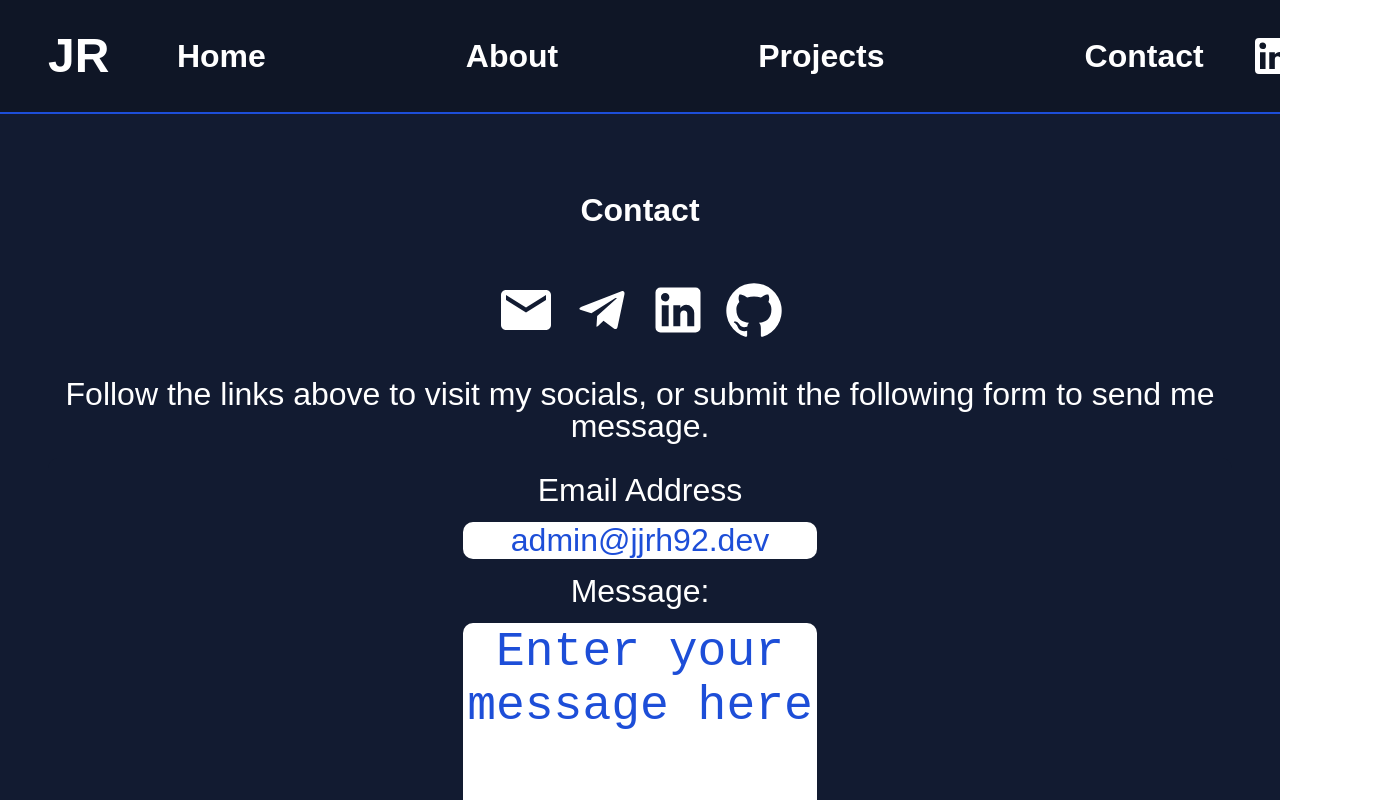
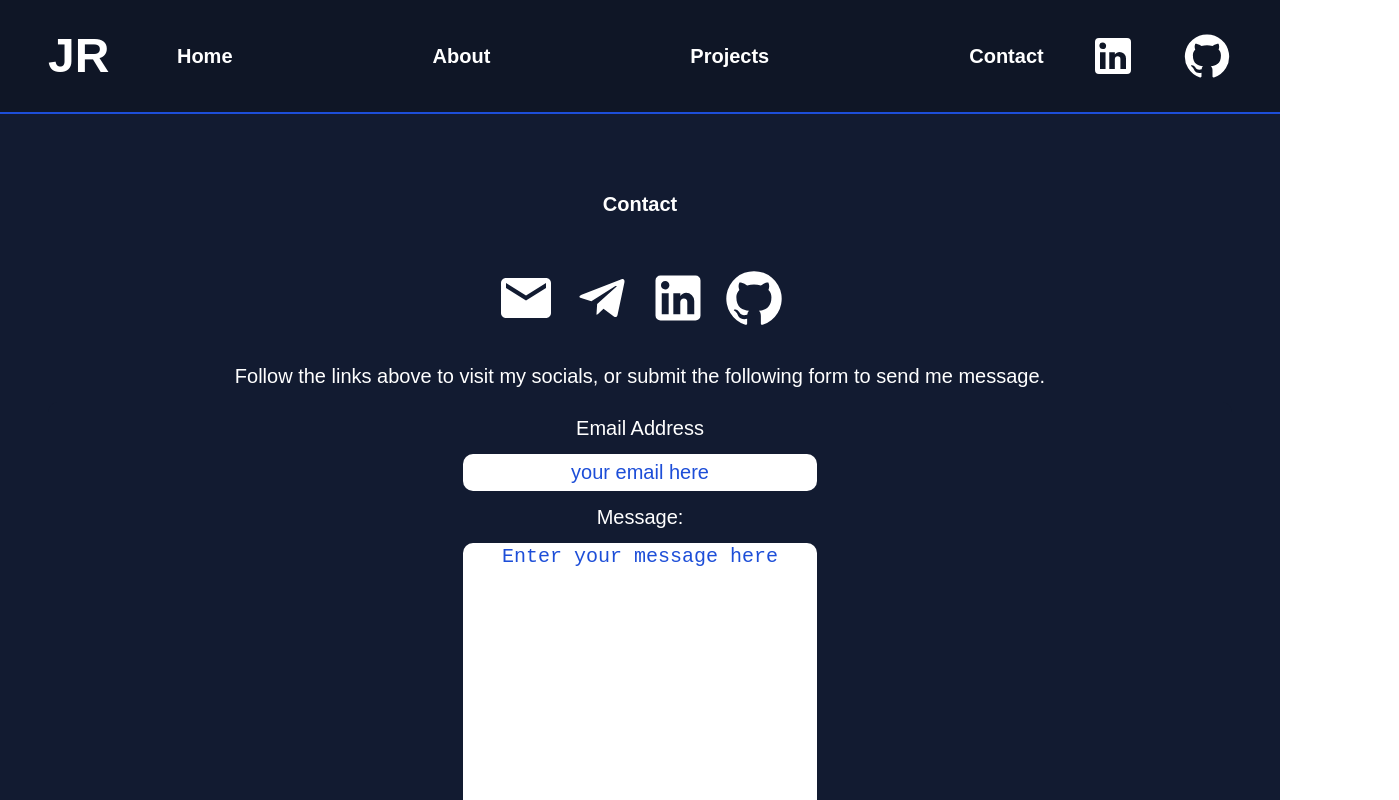
Before and after one commit to jjrh92/Portfolio, a React (Vite) app: page /contact in a window 1280 px wide. Shown: the top 800 px of the page, 1399 px wide, since content can reach past the window. Built offline with nearby package versions, Linux system fonts and the light colour scheme.

Commit message:
QA Bultistico

```diff
--- a/src/components/Pages/About/About.jsx
+++ b/src/components/Pages/About/About.jsx
@@ -20,7 +20,7 @@ const Container = styled ("section") ({
 
 const Title = styled ("h1") ({
 
-    fontSize: "2rem",
+    fontSize: "20px",
     fontWeight: "bold",
     color: ColorsPortfolio.text1,
     paddingTop: "2rem",
@@ -31,9 +31,9 @@ const Title = styled ("h1") ({
 
 const Text = styled ("p") ({
 
-    fontSize: "2rem",
+    fontSize: "18px",
     color: ColorsPortfolio.text1,
-    textAlign: "justify",
+    textAlign: "center",
     lineHeight: "3rem",
 
 });
@@ -50,7 +50,7 @@ const SubContainer = styled ("div") ({
 
 const SubTitle = styled ("h1") ({
 
-  fontSize: "2rem",
+  fontSize: "20px",
   fontWeight: "bold",
   color: ColorsPortfolio.text1,
   paddingTop: "1rem",
@@ -85,7 +85,7 @@ const About = () => {
     <Container id='Container'>
       <SubContainer>
         <Title id='Title'>About me</Title>
-          <Text id='Text'>Worked as a Lawyer since 2005. Now pursuing a carreer change I build websites for diverse clients and programming has become my passion. I have always loved working with people and helping them reach their goals. I'm a Venezuelan born and raised and since 2018 I've been living in Santiago, Chile. Programming has given me the chance to learn new skills and rediscover myself as a professional. I consider myself a proactive and open-minded person who is always looking to learn new things and overcome new challenges. My goal is keep growing experience with technology and offer high quality web development services to people and companies. Thank you for visiting my Portfolio.</Text>
+          <Text id='Text'>Worked as a Lawyer since 2015. Now pursuing a carreer change I build websites for diverse clients and programming has become my passion. I have always loved working with people and helping them reach their goals. I'm a Venezuelan born and raised and since 2018 I've been living in Santiago, Chile. Programming has given me the chance to learn new skills and rediscover myself as a professional. I consider myself a proactive and open-minded person who is always looking to learn new things and overcome new challenges. My goal is keep growing experience with technology and offer high quality web development services to people and companies. Thank you for visiting my Portfolio.</Text>
 
           <Title id='Title'>Resume</Title>
           <Button draggable="false" variant="text" title="Click on the button to download my resume" href="https://drive.google.com/file/d/1zpu6fVMFGLL-YX-zEAg8iNvCIfELOZEy/view?usp=drive_link" target="_blank" rel="noopener noreferrer">
--- a/src/components/Pages/Contact/Contact.jsx
+++ b/src/components/Pages/Contact/Contact.jsx
@@ -25,7 +25,7 @@ const Container = styled ("section") ({
 
 const Title = styled ("h1") ({
 
-    fontSize: "2rem",
+    fontSize: "20px",
     fontWeight: "bold",
     color: ColorsPortfolio.text1,
     paddingTop: "5rem",
@@ -36,7 +36,7 @@ const Title = styled ("h1") ({
 
 const Text = styled ("p") ({
 
-  fontSize: "2rem",
+  fontSize: "20px",
   color: ColorsPortfolio.text1,
   textAlign: "center",
   display: "flex",
--- a/src/components/Pages/Contact/Form.css
+++ b/src/components/Pages/Contact/Form.css
@@ -2,5 +2,6 @@
 
     text-align: center;
     color: #1D4ED8;
+    font-size: 20px;
 
 }
--- a/src/components/Pages/Contact/Form.jsx
+++ b/src/components/Pages/Contact/Form.jsx
@@ -22,7 +22,7 @@ const FormContainer = styled ("form") ({
 
 const Label = styled ("label") ({
 
-    fontSize: "2rem",
+    fontSize: "20px",
     color: ColorsPortfolio.text1,
     textAlign: "center",
 
@@ -34,7 +34,7 @@ const Input = styled ("input") ({
     height: "35px",
     width: "350px",
     borderRadius: "10px",
-    fontSize: "2rem",
+    fontSize: "20px",
     outline: "none",
     border: "none",
     color: ColorsPortfolio.hover,
@@ -58,7 +58,7 @@ const TextArea = styled ("textarea") ({
 
 const SendButton = styled ("button") ({
 
-    fontSize: "2rem",
+    fontSize: "20px",
     fontWeight: "bold",
     backgroundColor: ColorsPortfolio.text1,
     border: "3px solid",
@@ -85,7 +85,7 @@ function Form () {
 
       <Label htmlFor="email">Email Address</Label>
 
-      <Input autoComplete='off' required placeholder='admin@jjrh92.dev' id="email"type="email" name="email"/>
+      <Input autoComplete='off' required placeholder='your email here' id="email"type="email" name="email"/>
 
       <ValidationError prefix="Email" field="email" errors={state.errors} />
 
--- a/src/components/Pages/Landing/Landing.jsx
+++ b/src/components/Pages/Landing/Landing.jsx
@@ -21,7 +21,7 @@ const Container = styled ("section") ({
 
 const Title = styled ("h1") ({
 
-    fontSize: "2rem",
+    fontSize: "20px",
     fontWeight: "bold",
     color: ColorsPortfolio.text1,
     paddingTop: "3rem",
@@ -31,7 +31,7 @@ const Title = styled ("h1") ({
 
 const SubTitle = styled ("h1") ({
 
-    fontSize: "1.7rem",
+    fontSize: "20px",
     fontWeight: "bold",
     color: ColorsPortfolio.text1,
     paddingTop: "1rem",
@@ -41,7 +41,7 @@ const SubTitle = styled ("h1") ({
 
 const Text = styled ("p") ({
 
-    fontSize: "2rem",
+    fontSize: "16px",
     color: ColorsPortfolio.text1,
     textAlign: "justify",
     paddingBottom: "2rem",
--- a/src/components/Pages/Navbar/navLinks.jsx
+++ b/src/components/Pages/Navbar/navLinks.jsx
@@ -22,13 +22,13 @@ export function NavLinks (props) {
 
     <LinksWrapper>
 
-      <NavLink draggable="false" style={{fontSize: "2rem", fontWeight: "bold", textDecoration: "none", color: ColorsPortfolio.text1,}} to="/">Home</NavLink>
+      <NavLink draggable="false" style={{fontSize: "20px", fontWeight: "bold", textDecoration: "none", color: ColorsPortfolio.text1,}} to="/">Home</NavLink>
 
-      <NavLink draggable="false" style={{fontSize: "2rem", fontWeight: "bold", textDecoration: "none", color: ColorsPortfolio.text1,}} to="/about">About</NavLink>
+      <NavLink draggable="false" style={{fontSize: "20px", fontWeight: "bold", textDecoration: "none", color: ColorsPortfolio.text1,}} to="/about">About</NavLink>
 
-      <NavLink draggable="false" style={{fontSize: "2rem", fontWeight: "bold", textDecoration: "none", color: ColorsPortfolio.text1,}} to="/projects">Projects</NavLink>
+      <NavLink draggable="false" style={{fontSize: "20px", fontWeight: "bold", textDecoration: "none", color: ColorsPortfolio.text1,}} to="/projects">Projects</NavLink>
 
-      <NavLink draggable="false" style={{fontSize: "2rem", fontWeight: "bold", textDecoration: "none", color: ColorsPortfolio.text1,}} to="/contact">Contact</NavLink>
+      <NavLink draggable="false" style={{fontSize: "20px", fontWeight: "bold", textDecoration: "none", color: ColorsPortfolio.text1,}} to="/contact">Contact</NavLink>
 
     </LinksWrapper>
 
--- a/src/components/Pages/Projects/Projects.jsx
+++ b/src/components/Pages/Projects/Projects.jsx
@@ -25,7 +25,7 @@ const Container = styled ("section") ({
 
 const Title = styled ("h1") ({
 
-    fontSize: "2rem",
+    fontSize: "20px",
     fontWeight: "bold",
     color: ColorsPortfolio.text1,
     paddingTop: "5rem",
@@ -36,7 +36,7 @@ const Title = styled ("h1") ({
 
 const Text = styled ("p") ({
 
-    fontSize: "2rem",
+    fontSize: "20px",
     color: ColorsPortfolio.text1,
     textAlign: "center",
     paddingBottom: "1rem",
```
